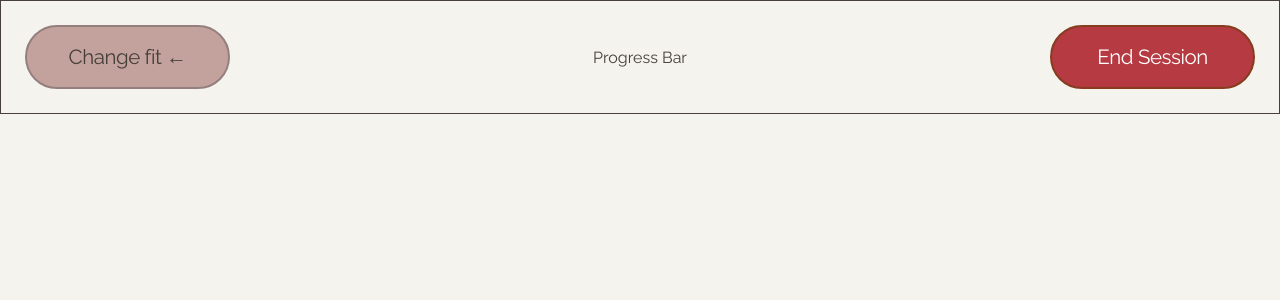
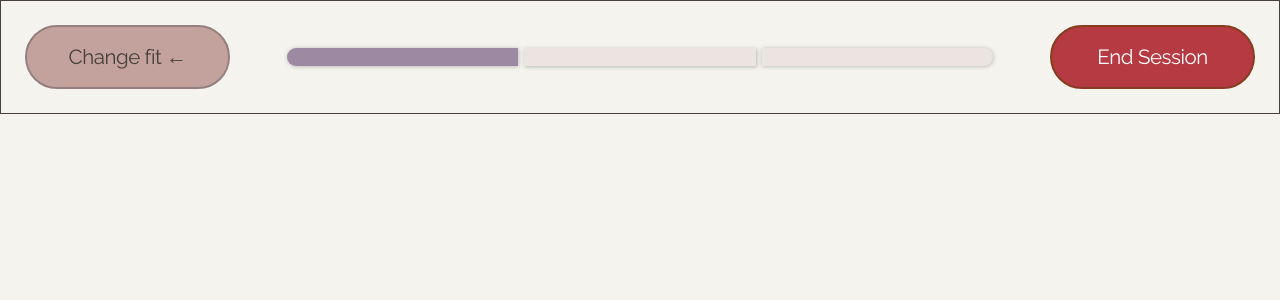
Before and after one commit to CS3560-02-6-A/MallKioskSystem, a React app in the folder frontend/: page / in a window 1280 px wide. Both pictures are taken after a click on the button "Get started". Shown: the top 300 px of the page. Built offline with nearby package versions, Linux system fonts and the light colour scheme; the HTML template or start-up script is replaced by a standard one.

Commit message:
Update to test ProgressBar

```diff
--- a/frontend/src/components/ui/HeaderBar.jsx
+++ b/frontend/src/components/ui/HeaderBar.jsx
@@ -1,6 +1,7 @@
 import { theme } from "../../styles/theme";
 import GoBackButton from "./GoBackButton";
 import EndSessionButton from "./EndSessionButton";
+
 
 export default function HeaderBar({
   children,
@@ -18,9 +19,10 @@ export default function HeaderBar({
         padding: "clamp(16px, 2vw, 24px)",
         border: `1px solid ${theme.colors.text}`,
         background: "transparent",
+        gap: "clamp(10px, 4vw, 65px)",
       }}>
       <GoBackButton> {leftButton} </GoBackButton>
-      <div>{children}</div>
+      <div style={{ flex: 1 }}>{children}</div>
       <EndSessionButton/>
     </header>
   );
--- a/frontend/src/features/onboarding/pages/InputPage.jsx
+++ b/frontend/src/features/onboarding/pages/InputPage.jsx
@@ -1,5 +1,6 @@
 import { theme } from "../../../styles/theme";
 import HeaderBar from "../../../components/ui/HeaderBar";
+import ProgressBar from "../../../components/ui/ProgressBar";
 
 export default function InputPage({ setShowInputPage }) {
   return (
@@ -14,7 +15,7 @@ export default function InputPage({ setShowInputPage }) {
     }}
 >
         <HeaderBar leftButton={"Change fit ←"} >
-            <text> Progress Bar</text>
+            <ProgressBar/>
         </HeaderBar>
     </main>
     );
--- a/frontend/src/styles/theme.js
+++ b/frontend/src/styles/theme.js
@@ -22,6 +22,8 @@ export const theme = {
     white: palette.white,
     tan: palette.tan,
     lightBrown: palette.lightBrown,
+    eggplant: palette.eggplant,
+    palePink: palette.palePink,
   },
 
   fonts: {
@@ -55,5 +57,6 @@ export const theme = {
   shadows: {
     primaryButton:
       "inset 0 2px 0 rgba(255,255,255,0.35), 0 3px 0 rgba(106,59,132,0.32), 0 6px 14px rgba(70,63,58,0.16)",
+    dropShadow: "0.5px 0.5px 4px rgba(0, 0, 0, 0.25)",
   },
 };
```
